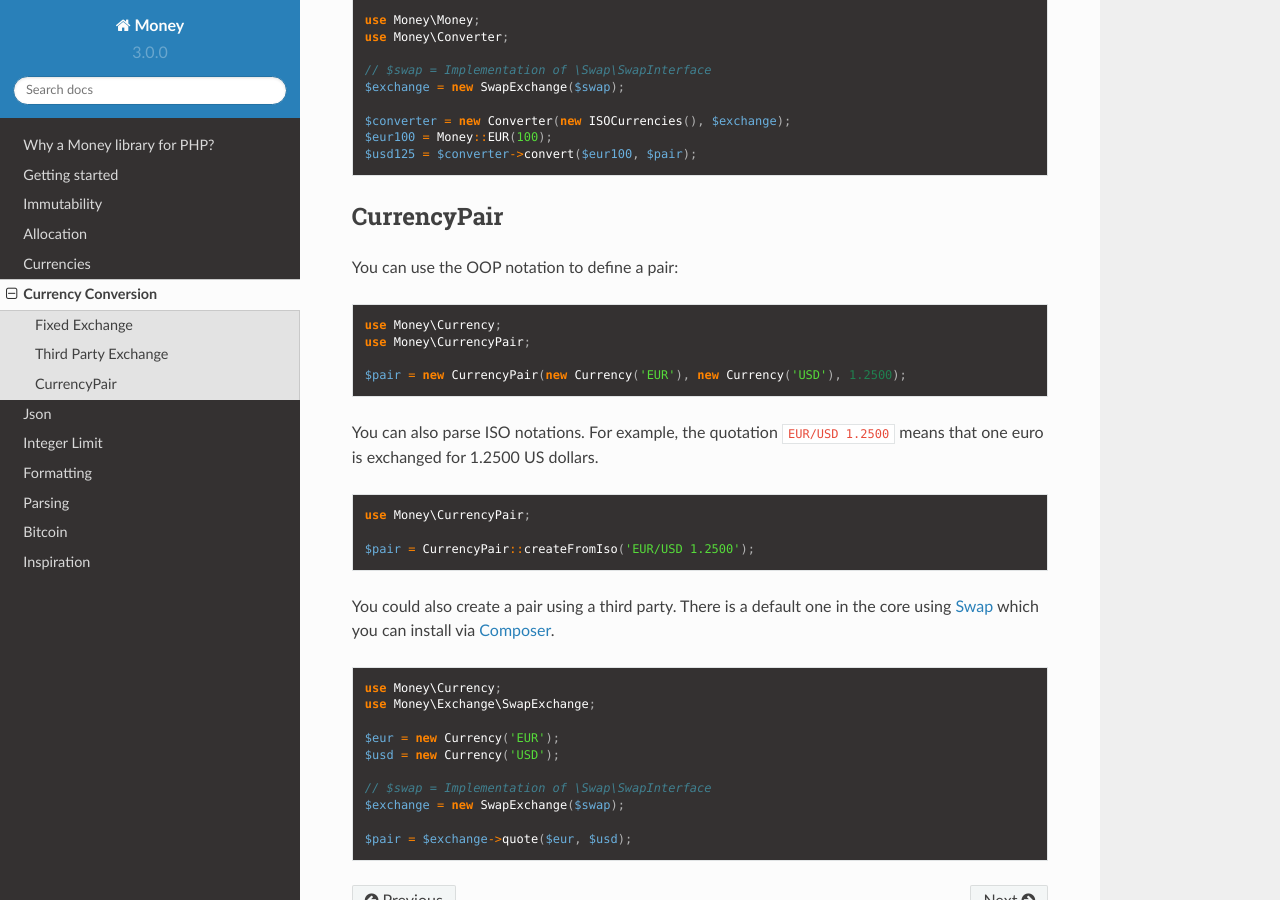
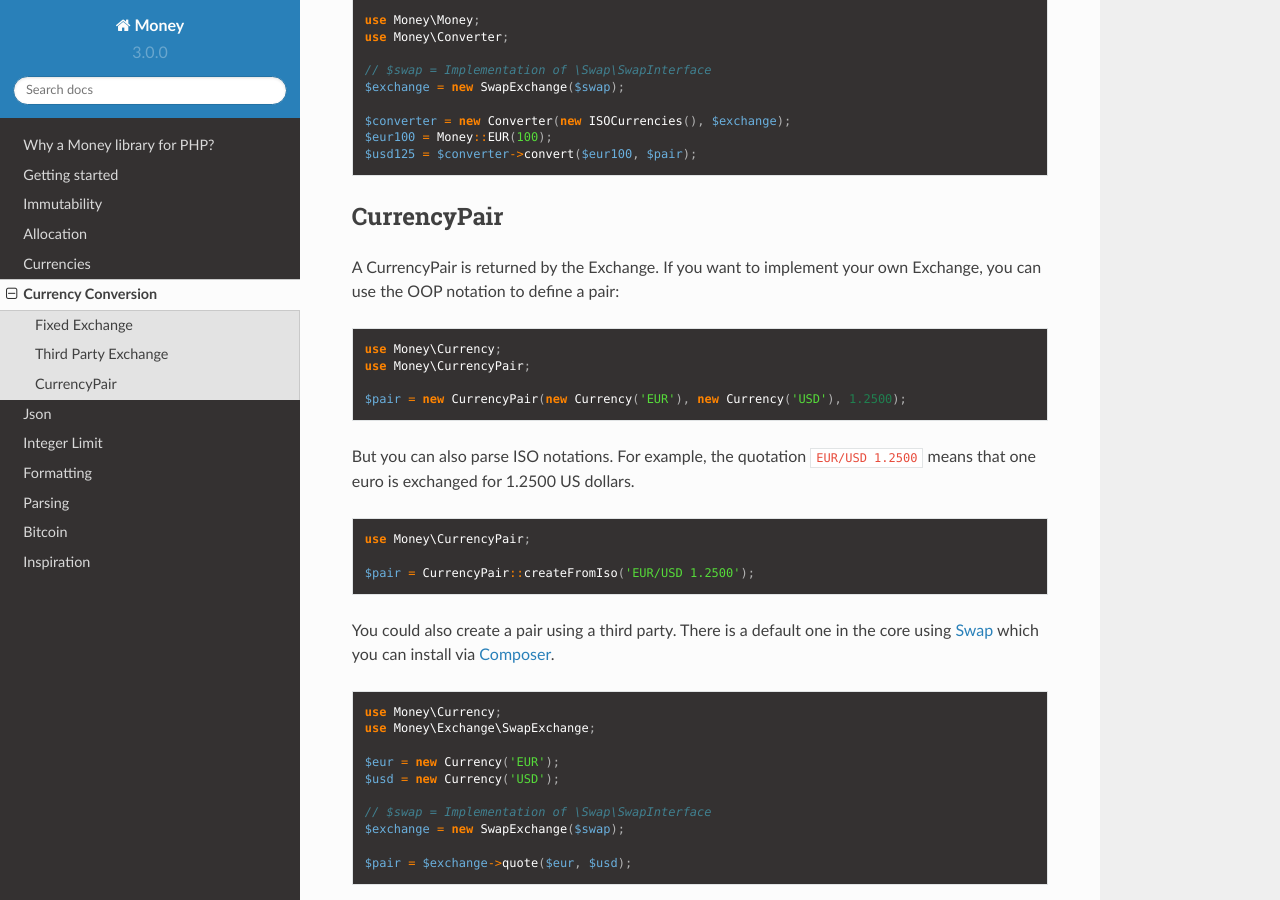
Before and after one commit to moneyphp/money, a Sphinx documentation site: the page built from doc/CurrencyConversion.rst, in a window 1280 px wide and 900 px high, scrolled down 914 px. Built offline with Sphinx 7.4.7 and the Read the Docs theme 2.0.0, drawn with Linux system fonts in a browser that asks for light colours.

Commit message:
update docs

```diff
--- a/doc/CurrencyConversion.rst
+++ b/doc/CurrencyConversion.rst
@@ -60,7 +60,9 @@ Then conversion is quite simple:
 
 CurrencyPair
 ------------
-You can use the OOP notation to define a pair:
+
+A CurrencyPair is returned by the Exchange. If you want to implement your own Exchange, you can use
+the OOP notation to define a pair:
 
 .. code:: php
 
@@ -70,7 +72,7 @@ You can use the OOP notation to define a pair:
     $pair = new CurrencyPair(new Currency('EUR'), new Currency('USD'), 1.2500);
 
 
-You can also parse ISO notations. For example, the quotation ``EUR/USD 1.2500``
+But you can also parse ISO notations. For example, the quotation ``EUR/USD 1.2500``
 means that one euro is exchanged for 1.2500 US dollars.
 
 .. code:: php
```
